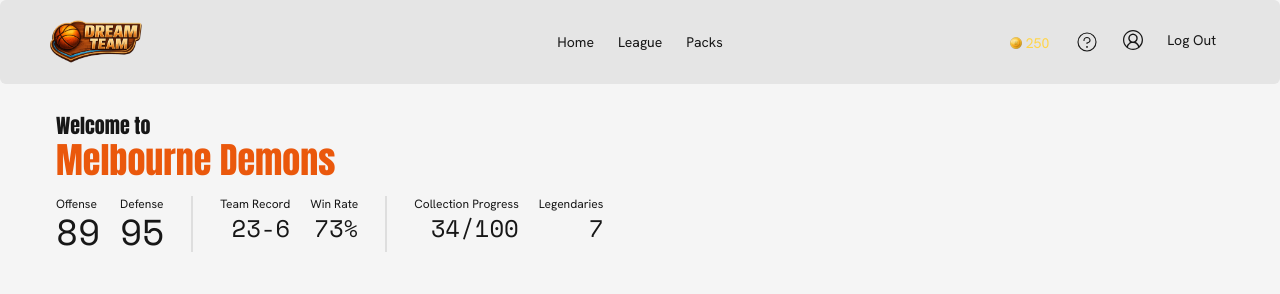
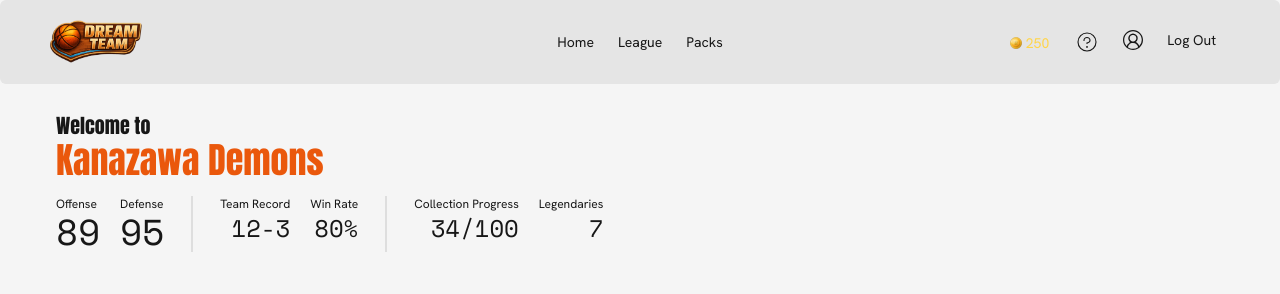
Before and after one commit to kaito24mako/dream-team, a React (Vite) app in the folder client/: page /home in a window 1280 px wide. Shown: the top 294 px of the page. Built offline with nearby package versions, Linux system fonts and the light colour scheme.

Commit message:
create users data + add statistics logic to user data

```diff
--- a/client/src/components/common/playerCard/RegularCard.tsx
+++ b/client/src/components/common/playerCard/RegularCard.tsx
@@ -1,10 +1,12 @@
 import Statistic from "../statistic/Statistic";
 
+// player rarities
 import Common from "../../../assets/card/rarity/common-bg.png";
 import Rare from "../../../assets/card/rarity/rare-bg.png";
 import Superstar from "../../../assets/card/rarity/superstar-bg.png";
 import Legendary from "../../../assets/card/rarity/legendary-bg.png";
 
+// player images
 import player1 from "../../../assets/card/player/player1.png";
 import player2 from "../../../assets/card/player/player2.png";
 import player3 from "../../../assets/card/player/player3.png";
@@ -40,8 +42,9 @@ function RegularCard({
     Superstar,
     Legendary,
   };
-  const playerRarityBg = rarityBg[playerRarity];
+  const playerRarityConversion = rarityBg[playerRarity];
 
+  // image conversion
   const image: Record<string, string> = {
     player1,
     player2,
@@ -54,7 +57,7 @@ function RegularCard({
     player9,
     player10,
   };
-  const imageConversion = image[playerImage];
+  const playerImageConversion = image[playerImage];
 
   return (
     <div className="hover-3d">
@@ -62,10 +65,10 @@ function RegularCard({
         {/* top half */}
         <div
           className="relative h-38 lg:h-58 bg-base-300 bg-cover bg-center"
-          style={{ backgroundImage: `url(${playerRarityBg})` }}
+          style={{ backgroundImage: `url(${playerRarityConversion})` }}
         >
           <img
-            src={imageConversion}
+            src={playerImageConversion}
             className="w-27 h-38 lg:w-40 lg:h-58 mx-auto"
           />
           <p className="absolute top-2 lg:top-1.5 left-3 text-sm lg:text-lg">
--- a/client/src/components/features/home-page/StatisticsSection.tsx
+++ b/client/src/components/features/home-page/StatisticsSection.tsx
@@ -1,6 +1,6 @@
 import Statistic from "../../common/statistic/Statistic";
 
-function StatisticsSection() {
+function StatisticsSection({ currentUser }) {
   return (
     <section className="flex gap-5 overflow-x-scroll overflow-y-hidden">
       <div className="flex flex-col sm:flex-row gap-5">
@@ -22,13 +22,16 @@ function StatisticsSection() {
       <div className="flex flex-col sm:flex-row gap-5">
         <Statistic
           title="Team Record"
-          count="23-6"
+          count={currentUser.wins + "-" + currentUser.losses}
           countSize="medium"
           textAlign="end"
         />
         <Statistic
           title="Win Rate"
-          count="73%"
+          count={
+            (currentUser.wins / (currentUser.wins + currentUser.losses)) * 100 +
+            "%"
+          }
           countSize="medium"
           textAlign="end"
         />
--- a/client/src/data/players.ts
+++ b/client/src/data/players.ts
@@ -1,4 +1,15 @@
-export const players = [
+export type Player = {
+  id: number;
+  fullName: string;
+  position: string;
+  rarity: string;
+  offensiveRating: number;
+  defensiveRating: number;
+  overallRating: number;
+  image: string;
+};
+
+export const players: Player[] = [
   {
     id: 1,
     fullName: "Jayden Carter",
--- /dev/null
+++ b/client/src/data/session.ts
@@ -0,0 +1 @@
+export const currentUserId = 1;
--- /dev/null
+++ b/client/src/data/users.ts
@@ -0,0 +1,59 @@
+type Lineup = {
+  PG: number;
+  SG: number;
+  SF: number;
+  PF: number;
+  C: number;
+};
+
+export type User = {
+  id: number;
+  fullName: string;
+  username: string;
+  password: string;
+  teamName: string;
+  coins: number;
+  lineup: Lineup;
+  wins: number;
+  losses: number;
+  totalCards: number;
+};
+
+export const users: User[] = [
+  {
+    id: 1,
+    fullName: "Kaito Watanabe",
+    username: "kaito24mako",
+    password: "Ka1tomccau!",
+    teamName: "Kanazawa Demons",
+    coins: 650,
+    lineup: {
+      PG: 10,
+      SG: 12,
+      SF: 8,
+      PF: 2,
+      C: 20,
+    },
+    wins: 12,
+    losses: 3,
+    totalCards: 34,
+  },
+  {
+    id: 2,
+    fullName: "Bey Mel",
+    username: "beymel",
+    password: "Ka1tomccau!",
+    teamName: "Cebu Cats",
+    coins: 400,
+    lineup: {
+      PG: 10,
+      SG: 12,
+      SF: 8,
+      PF: 2,
+      C: 20,
+    },
+    wins: 12,
+    losses: 3,
+    totalCards: 34,
+  },
+];
--- a/client/src/pages/app/HomePage.tsx
+++ b/client/src/pages/app/HomePage.tsx
@@ -1,8 +1,15 @@
+import { users } from "../../data/users";
+import { currentUserId } from "../../data/session";
+
 import StatisticsSection from "../../components/features/home-page/StatisticsSection";
 import LineupSection from "../../components/features/home-page/LineupSection";
 import CollectionSection from "../../components/features/home-page/CollectionSection";
 
 function HomePage() {
+  // to get json object of current session's user
+  const currentUser = users.find((user) => user.id === currentUserId);
+  console.log(currentUser);
+
   return (
     <>
       <title>Home | Dream Team</title>
@@ -10,10 +17,10 @@ function HomePage() {
       <main className="flex flex-col gap-4 mb-15">
         <div className="font-primary">
           <p className="text-xl">Welcome to</p>
-          <h1 className="text-4xl text-primary">Melbourne Demons</h1>
+          <h1 className="text-4xl text-primary">{currentUser.teamName}</h1>
         </div>
 
-        <StatisticsSection />
+        <StatisticsSection currentUser={currentUser} />
 
         <LineupSection />
 
```
